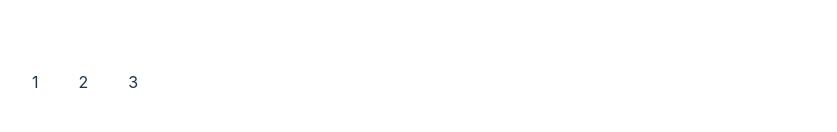
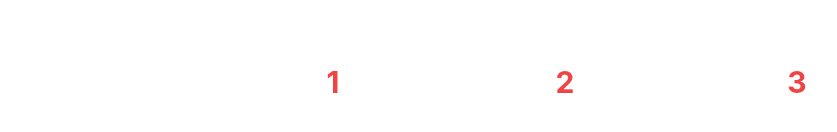
Before and after one commit to arthyun/Types, a React (Vite) app in the folder react-ts1/: page /tailwind in a window 1280 px wide. Shown: the part 318-450 px from the top of the page, without its empty margins (0-837 px from the left). Built offline with nearby package versions, Linux system fonts and the light colour scheme.

Commit message:
commit18

```diff
--- a/react-ts1/src/components/TailwindComponent.tsx
+++ b/react-ts1/src/components/TailwindComponent.tsx
@@ -1,12 +1,37 @@
-import React from "react";
+import React, { useEffect, useRef } from "react";
 
 const TailwindComponent = () => {
+   const listRef = useRef<HTMLLIElement[]>([]);
+
+   useEffect(() => {
+      if (listRef.current) {
+         listRef.current[0].classList.add("text-3xl");
+         listRef.current[1].classList.add("text-3xl");
+         listRef.current[2].classList.add("text-3xl");
+      }
+   }, []);
+
    return (
       <div className="md:container md:mx-auto">
-         <ul className="flex gap-10">
-            <li>1</li>
-            <li>2</li>
-            <li>3</li>
+         <ul className="flex gap-10 justify-center">
+            <li
+               ref={(el) => (listRef.current[0] = el as HTMLLIElement)}
+               className="p-20 bg-white font-bold text-red-500 rounded-lg w-16 md:w-32 lg:w-48"
+            >
+               1
+            </li>
+            <li
+               ref={(el) => (listRef.current[1] = el as HTMLLIElement)}
+               className="p-20 bg-white font-bold text-red-500 rounded-lg w-16 md:w-32 lg:w-48"
+            >
+               2
+            </li>
+            <li
+               ref={(el) => (listRef.current[2] = el as HTMLLIElement)}
+               className="p-20 bg-white font-bold text-red-500 rounded-lg w-16 md:w-32 lg:w-48"
+            >
+               3
+            </li>
          </ul>
       </div>
    );
```
